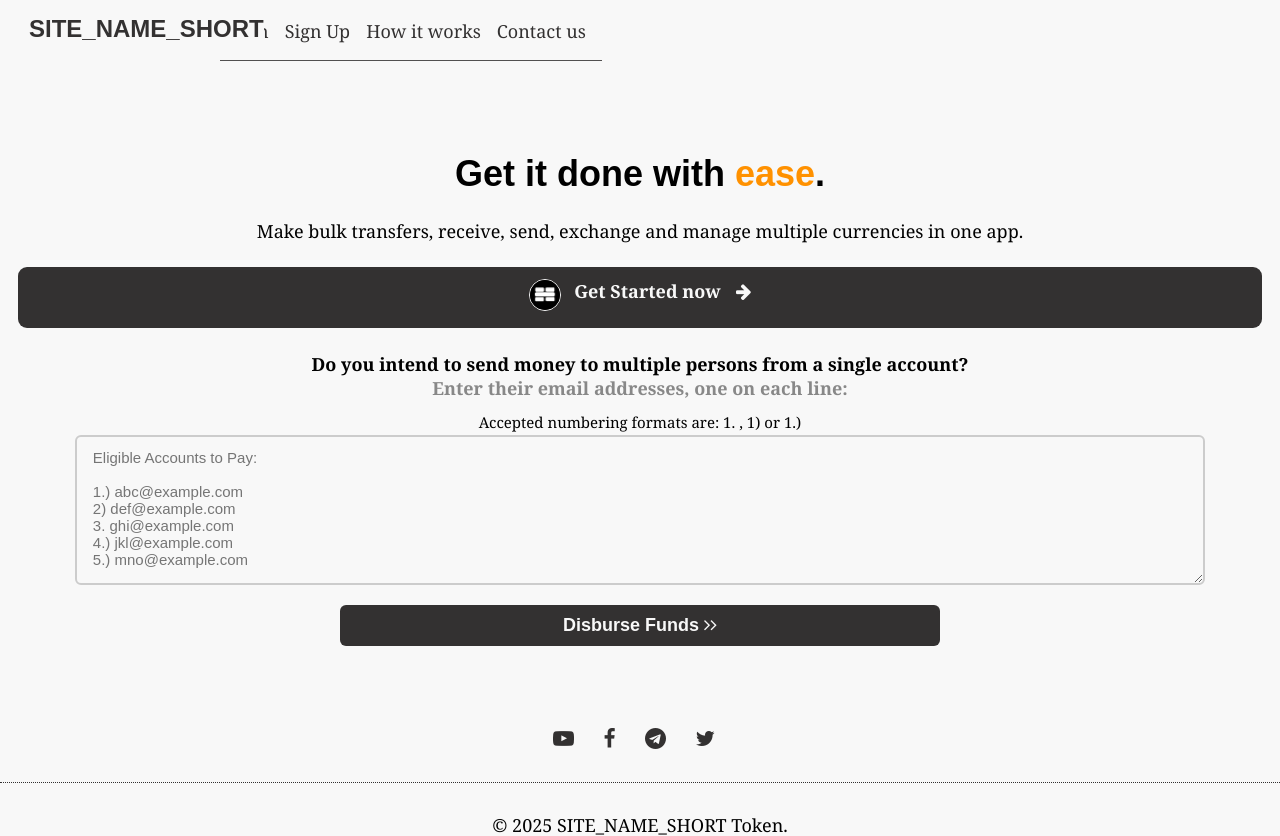
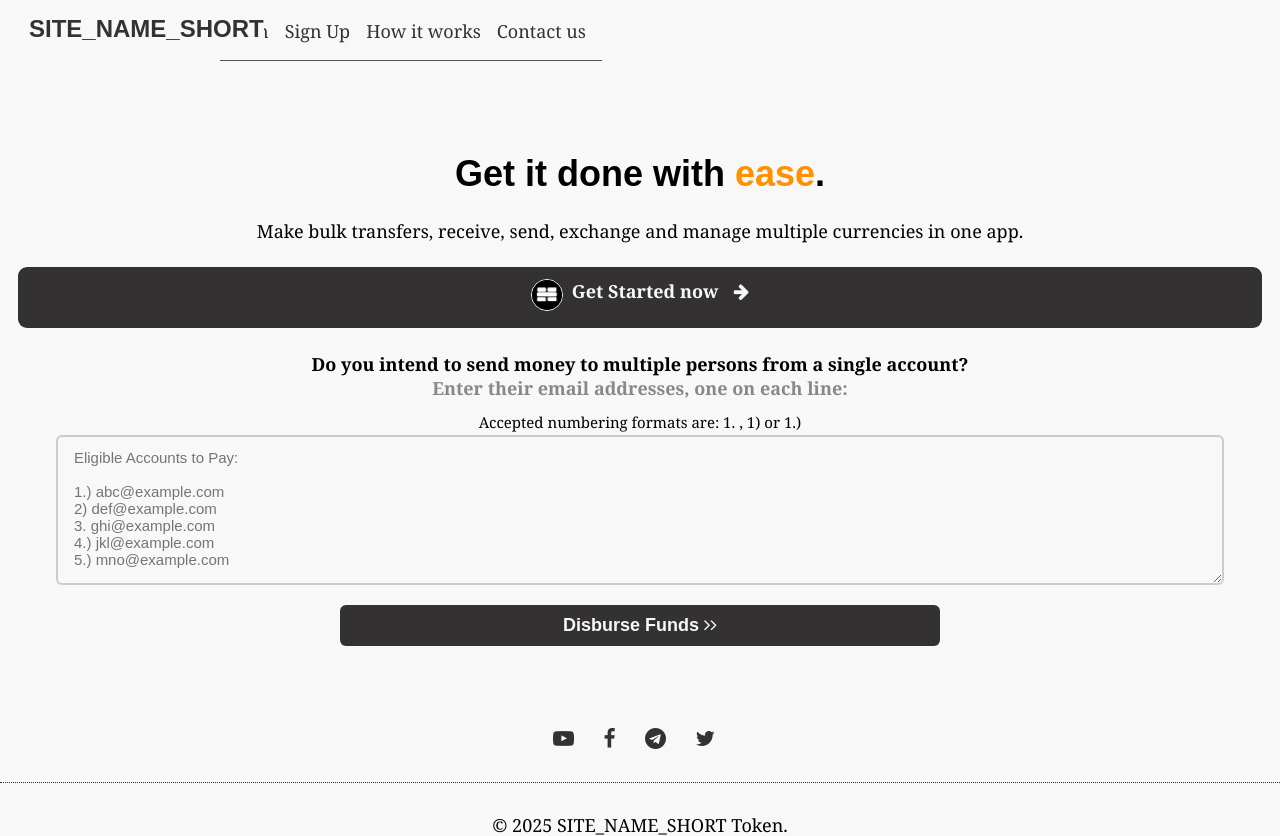
Before and after one commit to Arhinze/haystackpay, a PHP site: page / in a window 1280 px wide. Shown: the top 836 px of the page. Run offline with PHP 8.4, Linux system fonts and the light colour scheme; a stand-in replaces the project's code that opens the database connection; some libraries are stand-ins or nearby versions; some web fonts are replaced.

Commit message:
officially starting off work in haystack

```diff
--- a/static/style.css
+++ b/static/style.css
@@ -232,7 +232,7 @@ a{
 }
 
 .index_textarea{
-    width:90%;
+    width:93%;
     height:150px;
     border:2px solid #ccc;
     box-sizing:border-box;
--- a/views/Index_Segments.php
+++ b/views/Index_Segments.php
@@ -86,7 +86,7 @@ class Index_Segments{
 
                     <a href="/sign-up">
                         <div class="get_started">
-                            <div class="get_started_img_div"><img src="/static/images/logo.png" class="get_started_img"/></div> &nbsp;
+                            <div class="get_started_img_div"><img src="/static/images/logo.png" class="get_started_img"/></div>
                             <div>Get Started now &nbsp;<i class="fa fa-arrow-right"></i></div>
                         </div>
                     </a>
```
